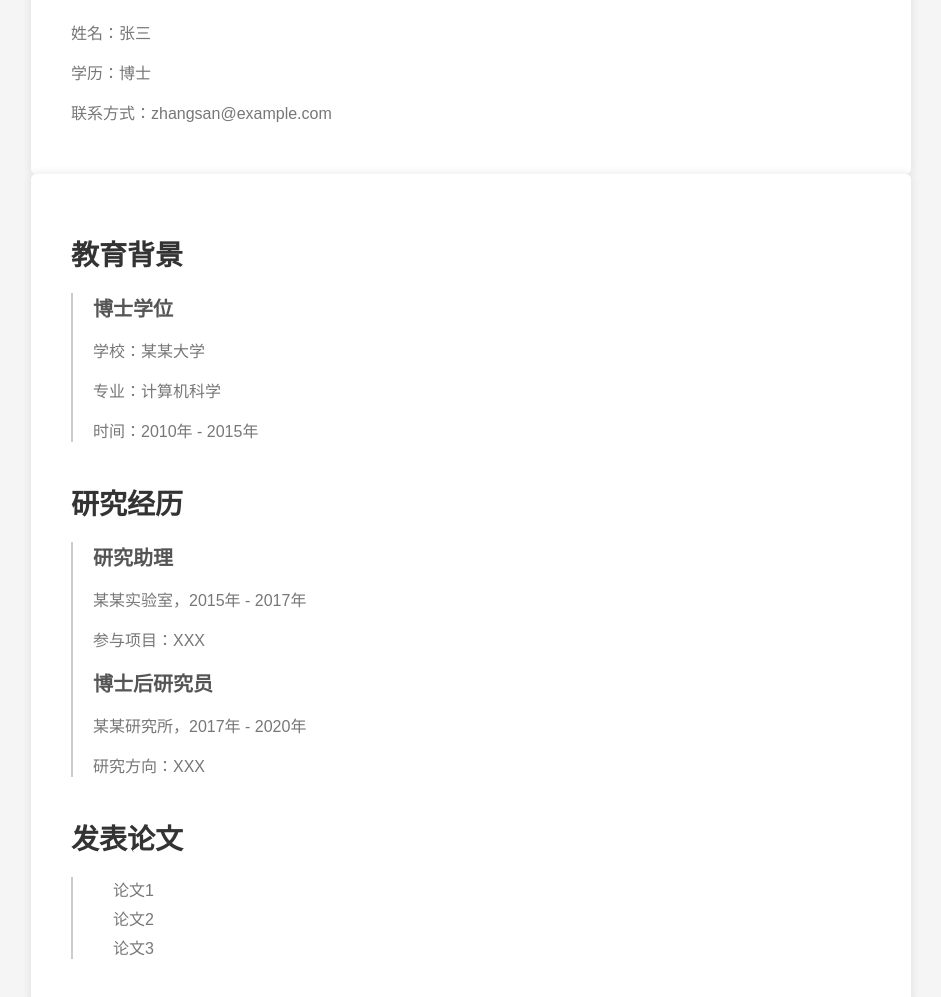
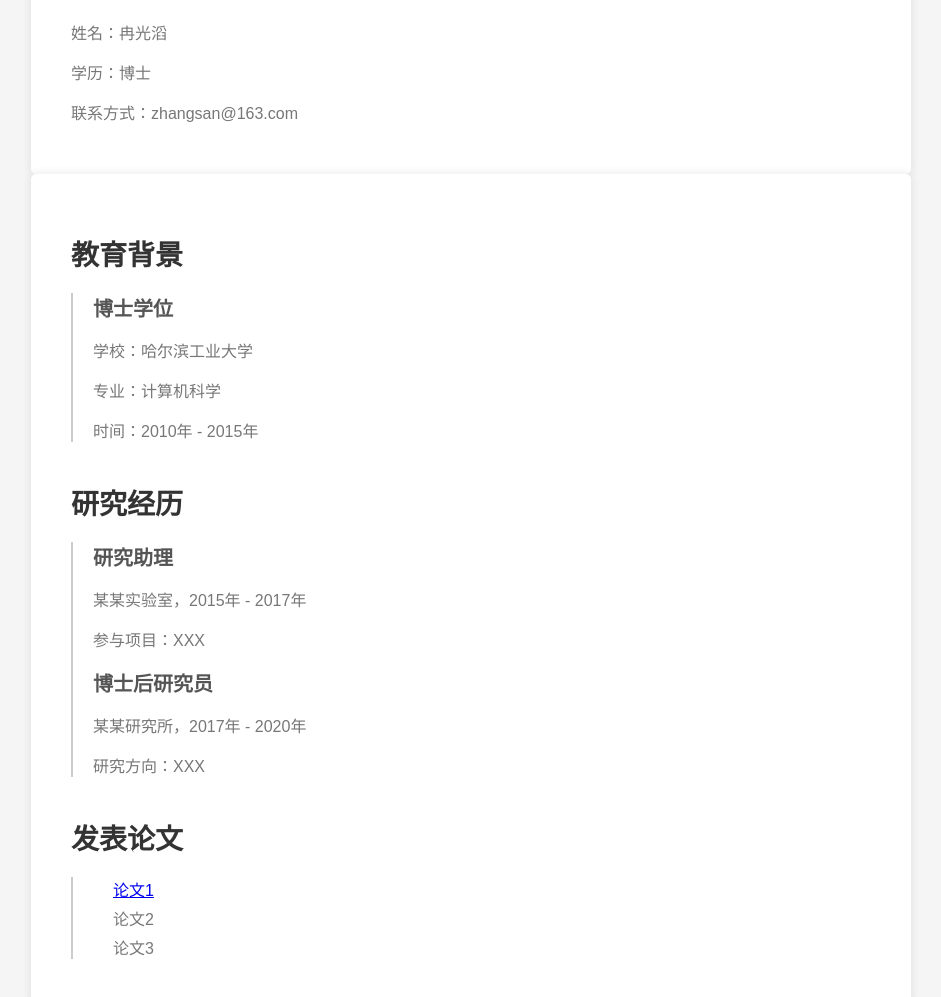
Before and after one commit to Ratony/Ratony.github.io, a plain HTML site: page index.html in a window 1280 px wide. Shown: the part 127-1124 px from the top of the page, without its empty margins (169-1110 px from the left). Drawn offline with Linux system fonts and the light colour scheme.

Commit message:
Update index.html

```diff
--- a/index.html
+++ b/index.html
@@ -76,16 +76,16 @@
 <body>
     <div class="container">
         <h1>个人信息</h1>
-        <p>姓名：张三</p>
+        <p>姓名：冉光滔</p>
         <p>学历：博士</p>
-        <p>联系方式：zhangsan@example.com</p>
+        <p>联系方式：zhangsan@163.com</p>
     </div>
     <div class="container">
         <div class="section">
             <h1 class="section-title">教育背景</h1>
             <div class="section-content">
                 <h2>博士学位</h2>
-                <p>学校：某某大学</p>
+                <p>学校：哈尔滨工业大学</p>
                 <p>专业：计算机科学</p>
                 <p>时间：2010年 - 2015年</p>
             </div>
@@ -105,7 +105,7 @@
             <h1 class="section-title">发表论文</h1>
             <div class="section-content">
                 <ul>
-                    <li>论文1</li>
+                    <li><a href="http://www.baidu.com">论文1</a></li>
                     <li>论文2</li>
                     <li>论文3</li>
                 </ul>
```
